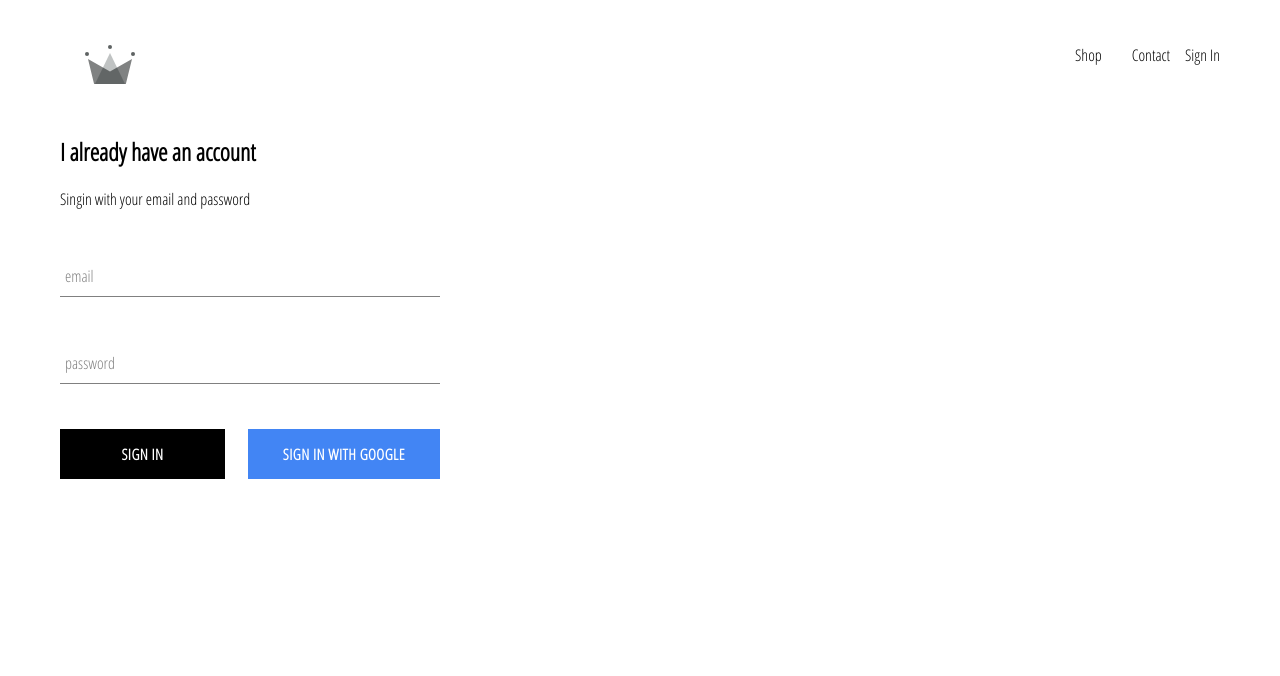
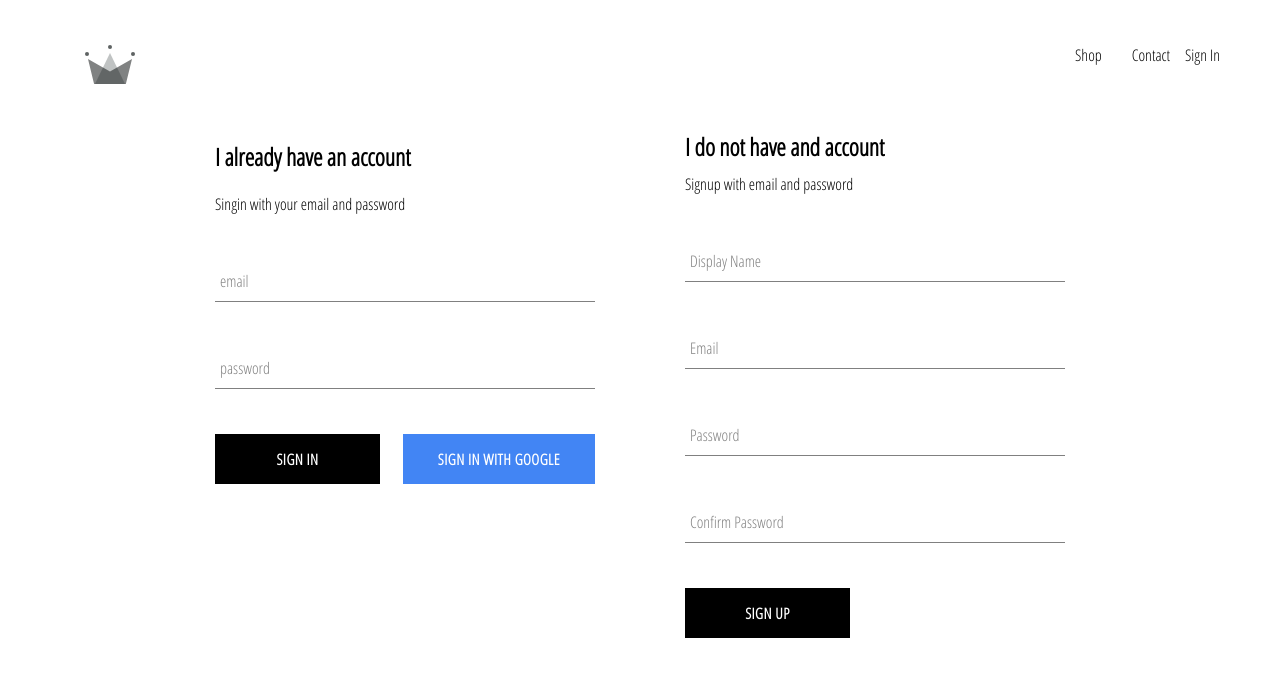
Before and after one commit to 1tbq/react_firebase_clothing_store, a React (Create React App) app: page /signin in a window 1280 px wide. Shown: the top 676 px of the page. Built offline with nearby package versions, Linux system fonts and the light colour scheme; no server answers.

Commit message:
created sign in compnent and create the sign in with email and password authentication

```diff
--- a/src/App.js
+++ b/src/App.js
@@ -6,7 +6,7 @@ import Shop from './pages/shop/Shop.component';
 import Header from './components/header/Header.component';
 import SignInAndSignUpPage from './components/sing-in-and-signup/sing-in-and-signup.component';
 import HomePage from './components/homepage/homepage.component';
-import { auth } from './firebase/firebase.utils';
+import { auth, createUserProfileDocument } from './firebase/firebase.utils';
 
 
 class App extends Component {
@@ -15,9 +15,20 @@ class App extends Component {
   }
   unsubscribeFromAuth = null;
   componentDidMount() {
-    this.unsubscribeFromAuth = auth.onAuthStateChanged(user => {
-      this.setState({ currentUser: user });
-      console.log(user);
+    this.unsubscribeFromAuth = auth.onAuthStateChanged(async userAuth => {
+      if (userAuth) {
+        const userRef = await createUserProfileDocument(userAuth);
+        userRef.onSnapshot(snapShot => {
+          this.setState({
+            currentUser: {
+              id: snapShot.id,
+              ...snapShot.data()
+            }
+          },()=>console.log(this.state));
+        });
+      }
+      //If we dont get a user back from firebase set it to null
+      this.setState({currentUser:null})
     });
   }
   componentWillUnmount() {
--- a/src/components/sign-in/sign-in.component.jsx
+++ b/src/components/sign-in/sign-in.component.jsx
@@ -2,16 +2,23 @@ import React, { Component } from 'react';
 import FormInput from '../form-input/form-input.component';
 import './sign-in.styles.scss';
 import CustomButton from '../custom-button/custom-button.component';
-import {signInWithGoogle}  from '../../firebase/firebase.utils';
+import {auth,signInWithGoogle}  from '../../firebase/firebase.utils';
+
 
 class SignIn extends Component {
     state = {
         email: '',
         password: ''
     }
-    handleSubmit = (e) => {
+    handleSubmit = async(e) => {
         e.preventDefault();
-        this.setState({ email: '', password: '' });
+        const {email,password}= this.state;
+        try {
+            await auth.signInWithEmailAndPassword(email,password);
+            this.setState({email:'',password:''});
+        } catch (error) {
+            console.log(error);
+        }
     }
     handleChange = (e) => {
         const { name, value } = e.target;
--- /dev/null
+++ b/src/components/sign-up/sign-up.component.jsx
@@ -0,0 +1,88 @@
+import React from 'react';
+import FormInput from '../form-input/form-input.component';
+import CustomButton from '../custom-button/custom-button.component';
+
+import { auth, createUserProfileDocument } from '../../firebase/firebase.utils';
+
+import './sign-up.styles.scss';
+
+class Signup extends React.Component {
+    state = {
+        displayName: '',
+        email: '',
+        password: '',
+        confirmPassword: ''
+    }
+     handleSubmit = async (e) => {
+        e.preventDefault();
+        const { displayName, email, password, confirmPassword } = this.state;
+        if (password !== confirmPassword) {
+            alert('passwords dont match')
+            return;
+        }
+        try {
+            const { user } = await auth.createUserWithEmailAndPassword(email, password);
+            createUserProfileDocument(user, { displayName });
+            this.setState({
+                displayName: '',
+                email: '',
+                password: '',
+                confirmPassword: ''
+            });
+        } catch (error) {
+            console.log(error);
+        }
+    }
+
+    handChange=(e)=>{
+        const {name,value} = e.target;
+        this.setState({[name]:value});
+    }
+
+    render() {
+        const { displayName, email, password, confirmPassword } = this.state;
+        return (
+            <div className="sign-up">
+                <h2 className="title">I do not have and account </h2>
+                <span>Signup with email and password</span>
+                <form onSubmit={this.handleSubmit} className="sign-up-form">
+                    <FormInput
+                        type='text'
+                        name='displayName'
+                        value={displayName}
+                        onChange={this.handChange}
+                        label='Display Name'
+                        required
+                    />
+                    <FormInput
+                        type='email'
+                        name='email'
+                        value={email}
+                        onChange={this.handChange}
+                        label='Email'
+                        required
+                    />
+                    <FormInput
+                        type='password'
+                        name='password'
+                        value={password}
+                        onChange={this.handChange}
+                        label='Password'
+                        required
+                    />
+                    <FormInput
+                        type='password'
+                        name='confirmPassword'
+                        value={confirmPassword}
+                        onChange={this.handChange}
+                        label='Confirm Password'
+                        required
+                    />
+                    <CustomButton type='submit'>Sign UP</CustomButton>
+                </form>
+            </div>
+        )
+    }
+}
+
+export default Signup;
--- /dev/null
+++ b/src/components/sign-up/sign-up.styles.scss
@@ -0,0 +1,8 @@
+.sign-up{
+display:flex;
+flex-direction: column;
+width:380px;
+.title{
+    margin: 10px 0;
+}
+}
--- a/src/components/sing-in-and-signup/sign-in-and-signup.scss
+++ b/src/components/sing-in-and-signup/sign-in-and-signup.scss
@@ -0,0 +1,7 @@
+.sign-in-and-sign-up{
+    width: 850px;
+    display: flex;
+    justify-content: space-between;
+    margin: 30px auto;
+
+}
--- a/src/components/sing-in-and-signup/sing-in-and-signup.component.jsx
+++ b/src/components/sing-in-and-signup/sing-in-and-signup.component.jsx
@@ -1,10 +1,12 @@
 import React from 'react';
 import './sign-in-and-signup.scss';
 import SignIn from '../sign-in/sign-in.component';
+import Signup from '../sign-up/sign-up.component';
 
-const SignInAndSignUpPage =()=>(
+const SignInAndSignUpPage = () => (
     <div className="sign-in-and-sign-up">
-<SignIn/>
+        <SignIn />
+        <Signup />
     </div>
 );
 
--- a/src/firebase/firebase.utils.js
+++ b/src/firebase/firebase.utils.js
@@ -2,7 +2,7 @@ import firebase from 'firebase/app';
 import 'firebase/firestore';
 import 'firebase/auth';
 
-const config ={
+const config = {
     apiKey: "AIzaSyCxcsSlcVD1_Ap43tMc2aCa4yRphQHJ6bI",
     authDomain: "react-shop-back.firebaseapp.com",
     databaseURL: "https://react-shop-back.firebaseio.com",
@@ -13,13 +13,34 @@ const config ={
     measurementId: "G-3X8QSCMEF7"
 };
 
+export const createUserProfileDocument = async (userAuth, addionalData) => {
+    if (!userAuth) return;
+    const userRef = firestore.doc(`users/${userAuth.uid}`);
+    const snapShot = await userRef.get();
+    if(!snapShot.exists){
+        const {displayName,email}= userAuth;
+        const createAt = new Date();
+        try {
+            await userRef.set({
+                displayName,
+                email,
+                createAt,
+                ...addionalData
+            })
+        } catch (error) {
+            console.log('error creating user',error.message);
+        }
+    }
+    return userRef;
+}
+
 firebase.initializeApp(config);
 
 export const auth = firebase.auth();
 export const firestore = firebase.firestore();
 
 const provider = new firebase.auth.GoogleAuthProvider();
-provider.setCustomParameters({propmt:'select_account'});
-export const signInWithGoogle = ()=>auth.signInWithPopup(provider);
+provider.setCustomParameters({ propmt: 'select_account' });
+export const signInWithGoogle = () => auth.signInWithPopup(provider);
 
 export default firebase;
```
